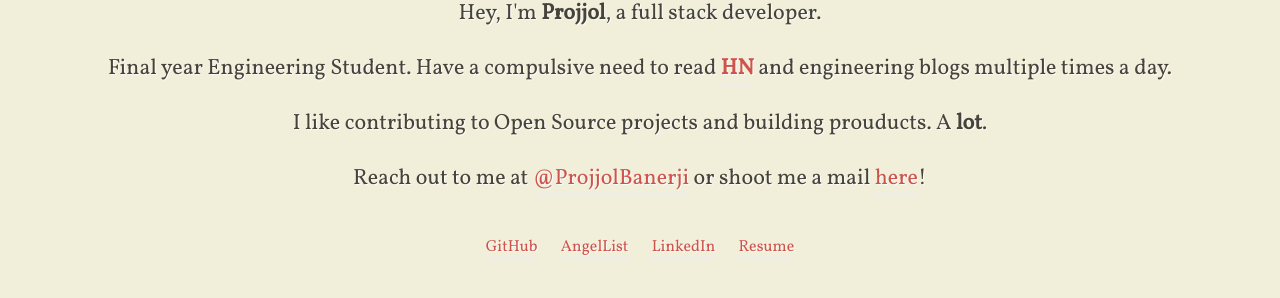
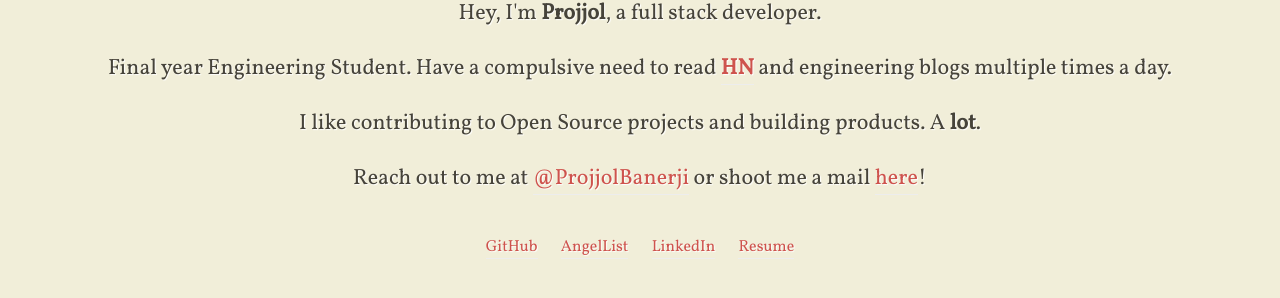
Before and after one commit to Projjol/projjol.github.io, a Jekyll site: the page built from index.html, in a window 1280 px wide. Shown: the part 366-664 px from the top of the page. Built offline with Jekyll 4.4.1, drawn with Linux system fonts in a browser that asks for light colours; nearby versions of some CDN libraries.

Commit message:
typo + UI bug

```diff
--- a/_includes/content.html
+++ b/_includes/content.html
@@ -9,10 +9,11 @@
         Final year Engineering Student. Have a compulsive need to read <b><a href="http://news.ycombinator.com">HN</a></b> and engineering blogs multiple times a day.
       </p>
       <p>
-        I like contributing to Open Source projects and building prouducts. A <b>lot</b>.
+        I like contributing to Open Source projects and building products. A <b>lot</b>.
       </p>
       <p>
-        Reach out to me at <a href="https://twitter.com/ProjjolBanerji"><span >@</span>ProjjolBanerji</a> or shoot me a mail <a href="mailto:probaner23@gmail.com">here</a>!
+        Reach out to me at <a href="https://twitter.com/ProjjolBanerji"><span >@</span>ProjjolBanerji</a> or shoot me a mail <a href="#">here</a>!
+        <!--mailto:probaner23@gmail.com-->
       </p>
       <ul class="elsewhere">
           <li class="elsewhere__item"><a href="http://github.com/Projjol">GitHub</a></li>
--- a/assets/application.css
+++ b/assets/application.css
@@ -98,7 +98,6 @@
 /**
  * Improve readability when focused and also mouse hovered in all browsers.
  */
-a:active,
 /*a:hover {
   outline: 0;
 }*/
```
